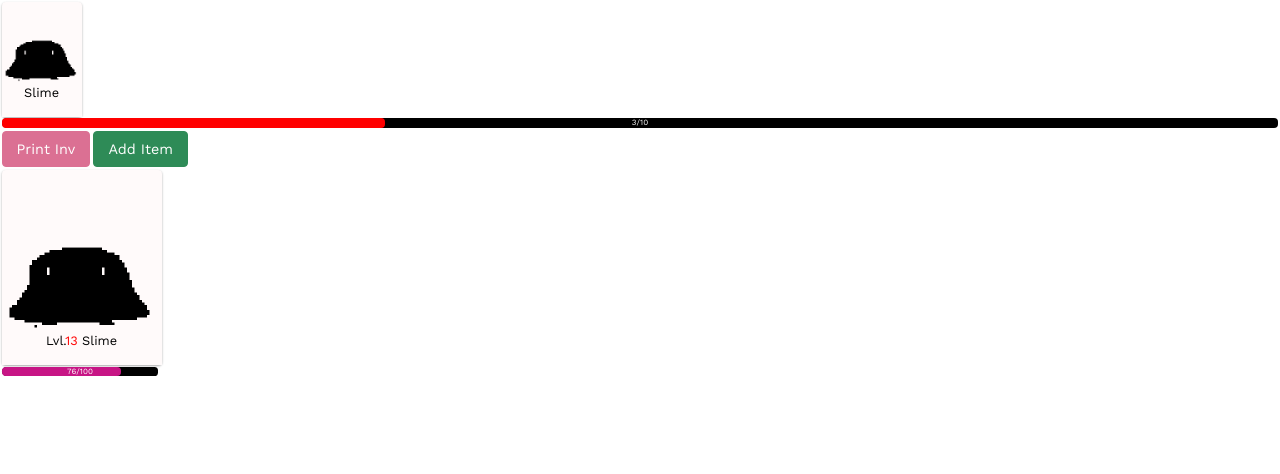
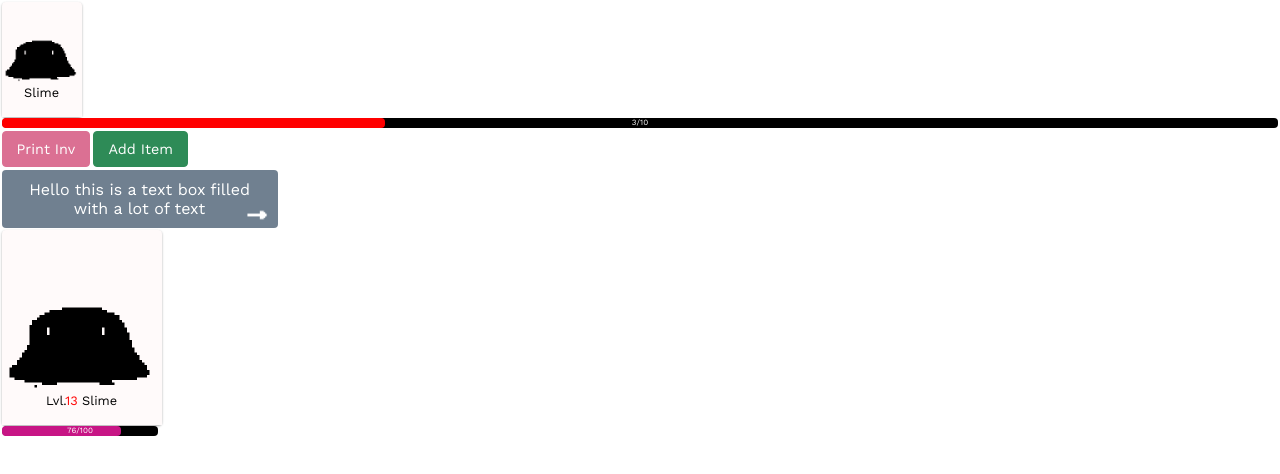
Before and after one commit to ryansiu17/dungy-crawler, a React (Create React App) app: page / in a window 1280 px wide. Shown: the top 474 px of the page. Built offline with nearby package versions, Linux system fonts and the light colour scheme.

Commit message:
Added Text component for storytelling

```diff
--- a/src/App.js
+++ b/src/App.js
@@ -6,6 +6,7 @@ import shortsword from "./assets/items/weapons/item_shortsword.png";
 import Button from "./components/Button";
 import Progress from "./components/Progress";
 import Image from "./components/Image";
+import Text from "./components/Text";
 import Monster from "./components/Monster";
 import Item from "./components/Item";
 import {
@@ -112,7 +113,7 @@ class App extends Component {
         >
           Add Item
         </Button>
-
+        <Text>Hello this is a text box filled with a lot of text</Text>
         <Monster
           level={13}
           size={10}
--- /dev/null
+++ b/src/components/Text.js
@@ -0,0 +1,68 @@
+import React, { Component } from "react";
+import styled from "styled-components";
+import { lighten, darken } from "polished";
+import nextArrow from "../assets/ui/nextArrow.png";
+const Wrapper = styled.div`
+  background-color: ${props => props.color || props.theme.primaryBackground};
+  position: relative;
+  color: ${props => props.theme.primaryText};
+  padding: 10px;
+  border-radius: 4px;
+  margin: 0.1rem;
+  height: auto;
+  text-align: center;
+  max-width: 20%;
+  transition: all 0.3s cubic-bezier(0.25, 0.8, 0.25, 1);
+  &:hover {
+    box-shadow: 0 1px 3px rgba(0, 0, 0, 0.12), 0 1px 2px rgba(0, 0, 0, 0.24);
+  }
+`;
+Wrapper.defaultProps = {
+  theme: {
+    primaryBackground: "slategrey",
+    primaryText: "white"
+  }
+};
+
+const Arrow = styled.img`
+  position: absolute;
+  width: 8%;
+  height: auto;
+  bottom: 2px;
+  right: 10px;
+  transition: all 0.3s cubic-bezier(0.25, 0.8, 0.25, 1);
+  &:hover {
+    box-shadow: 0 1px 3px rgba(0, 0, 0, 0.12), 0 1px 2px rgba(0, 0, 0, 0.24);
+  }
+  &:focus {
+    outline: 0;
+  }
+  &:active {
+    background-color: ${props =>
+      darken(0.04, props.color) || darken(0.04, props.theme.primaryBackground)};
+    outline: 0;
+  }
+`;
+Arrow.defaultProps = {
+  color: "slategrey",
+  theme: {
+    primaryBackground: "slategrey"
+  }
+};
+
+class Text extends Component {
+  render() {
+    return (
+      <Wrapper color={this.props.color}>
+        {this.props.children}
+        <Arrow src={nextArrow} />
+      </Wrapper>
+    );
+  }
+}
+
+export default Text;
+
+Text.defaultProps = {
+  color: "slategrey"
+};
```
Also changed, not shown: src/assets/ui/nextArrow.png (added).
